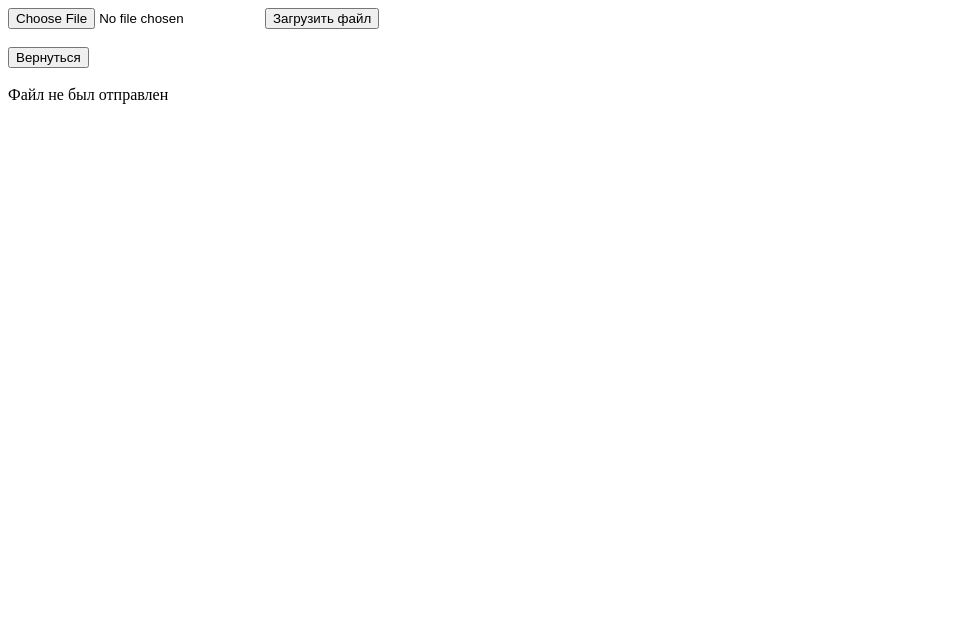
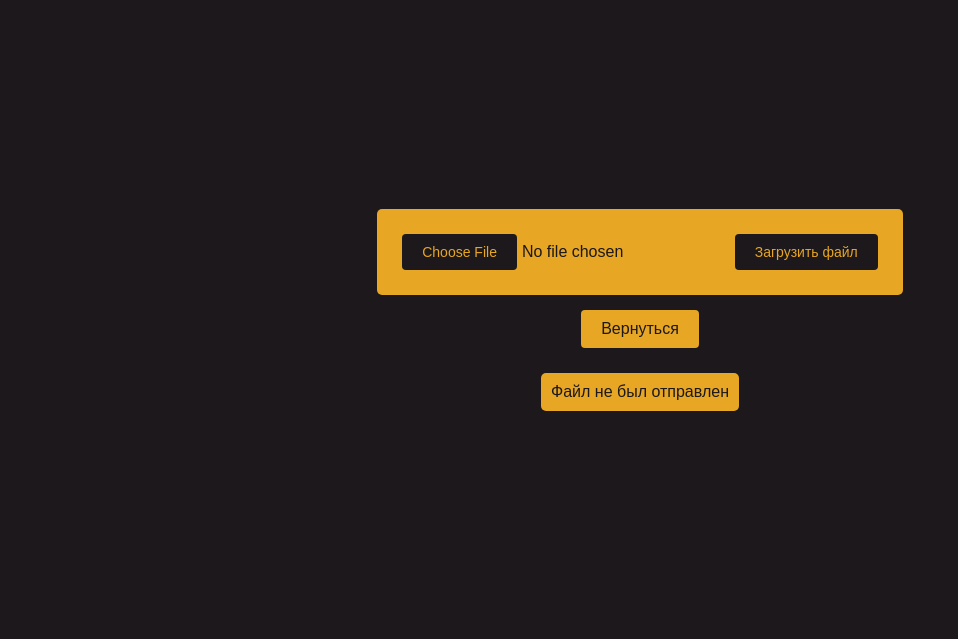
Before and after one commit to Klagvar/Internship-whatAsoft, a PHP site: page /import_export_directory/import_directory.php in a window 1280 px wide. Shown: the top 639 px of the page, without its empty margins (0-958 px from the left). Run offline with PHP 8.4, Linux system fonts and the light colour scheme.

Commit message:
Настройка стилей css

```diff
--- a/css/style.css
+++ b/css/style.css
@@ -1,60 +1,151 @@
+body {
+    background-color: #1C181C;
+    font-family: Arial, sans-serif;
+    color: #E7A624;
+}
+
+@media (min-width: 1600px) {
+  body {
+    padding: 0 20%; /* Используйте нужные значения отступов */
+  }
+}
+
+/* Экраны меньше 1600px, но шире 600px */
+@media (max-width: 1600px) {
+  body {
+    padding: 0 15%; /* Используйте другие значения отступов */
+  }
+}
+
+/*Стили для шапки*/
 .user-info {
-    display: flex;
-    justify-content: space-between;
-    align-items: center;
+  display: flex;
+  justify-content: space-between;
+  align-items: center;
+  background-color: #A13632;
+  padding: 10px;
+  border-radius: 5px;
 }
 
 .user-details {
-    margin-right: 20px;
+  display: flex;
+  align-items: center;
+}
+
+.user-details > div {
+  margin-right: 10px;
+}
+
+.user-details button {
+  padding: 9px 14px;
+  background-color: #1d1924;
+  color: white;
+  border: none;
+  border-radius: 4px;
+  font-size: 15px;
+  cursor: pointer;
+}
+
+.user-details button:hover {
+  background-color: #333;
+}
+
+.user-details p {
+  color: white;
+  margin: 0;
 }
 
 .user-greeting {
-    display: flex;
-    align-items: center;
+  display: flex;
+  justify-content: space-between;
+  align-items: center;
 }
 
 .user-greeting h3 {
-    margin: 0;
-    margin-right: 10px;
+  color: white;
+  margin: 0;
 }
 
-#my_message {
-  float: left;
-  display: none;
-  height: 0;
-  overflow: hidden;
-  background-color: #f5f5f5;
-  border: 1px solid #ccc;
-  border-radius: 5px;
-  padding: 10px;
-  font-size: 16px;
-  color: #333;
-  transition: height 0.5s ease-in-out;
-  max-width: 500px;
-  margin: 20px auto;
-  text-align: center;
+.user-greeting button {
+  padding: 9px 14px; /* Увеличение размера кнопки */
+  background-color: #f44336; /* Изменение цвета кнопки */
+  color: white;
+  border: none;
+  border-radius: 4px;
+  font-size: 15px; /* Увеличение размера шрифта кнопки */
+  cursor: pointer;
+  margin-left: 10px;
 }
 
-table {
-    border-collapse: collapse;
+.user-greeting button:hover {
+  background-color: #e53935; /* Изменение цвета кнопки при наведении */
 }
 
-.table_sort th {
-    background: #d8d8d8;
-    cursor: pointer;
+
+/* Стили для таблицы */
+#table-container {
+  text-align: center;
+  margin-top: 20px;
+  margin-bottom: 20px;
+  border-radius: 5px;
+  overflow: hidden;
+  background-color: #E7A624;
+  padding: 10px;
 }
 
-.table_sort td,
-.table_sort th {
-    width: 110px;
-    padding: 8px;
-    text-align: center;
-    border: 1px solid black;
+#table-container h3 {
+  margin-top: 10px;
+  color: #1C181C;
 }
 
-.table_sort tbody tr:nth-child(odd){
-    background: #F7F7F7;
+#table {
+  width: 100%;
+  border-collapse: collapse;
+  overflow: hidden;
+  table-layout: fixed;
 }
+
+#table th,
+#table td {
+  padding: 8px;
+  border-bottom: 1px solid #1C181C;
+  text-align: left;
+  background-color: #E7A624;
+  color: #1C181C;
+}
+
+#table td {
+    word-wrap: break-word;
+    word-break: break-all;
+}
+
+#table tbody tr:last-child td {
+  border-bottom: none;
+}
+
+#table a {
+  color: #1C181C;
+  text-decoration: none;
+}
+
+#table a:hover {
+  text-decoration: underline;
+}
+
+#table input[type="submit"] {
+  padding: 6px 10px;
+  background-color: #1C181C;
+  color: #E7A624;
+  border: none;
+  border-radius: 4px;
+  font-size: 14px;
+  cursor: pointer;
+}
+
+#table input[type="submit"]:hover {
+  background-color: #111;
+}
+
 
 th.sorted[data-order="1"],
 th.sorted[data-order="-1"] {
@@ -75,6 +166,96 @@ th.sorted[data-order="1"]::after {
     content: "▲";
 }
 
+/*Стиль формы добавление*/
+
+#adding {
+  background-color: #E7A624;
+  color: #1C181C;
+  padding: 20px;
+  border-radius: 5px;
+  width: 60%;
+  margin: 0 auto;
+}
+
+#adding h3 {
+  margin-top: 0;
+}
+
+#adding p {
+  margin-bottom: 10px;
+}
+
+#adding input[type="text"],
+#adding textarea,
+#adding input[type="number"] {
+  width: 100%;
+  padding: 5px;
+  border: none;
+  border-bottom: 1px solid #1C181C;
+  background-color: inherit;
+  color: inherit;
+  outline: none;
+  font-size: 16px;
+}
+
+#adding textarea {
+  resize: vertical;
+  max-height: 200px;
+  font-size: 16px;
+}
+
+#adding button[type="submit"] {
+  padding: 10px 20px;
+  background-color: #1C181C;
+  color: #E7A624;
+  border: none;
+  border-radius: 4px;
+  font-size: 16px;
+  cursor: pointer;
+}
+
+#adding button[type="submit"]:hover {
+  background-color: #111;
+}
+
+/*Стили для кнопок загрузки выгрузки бд*/
+.button-container {
+  display: flex;
+  justify-content: center;
+  margin-top: 20px;
+}
+
+.button-container button {
+  padding: 10px 20px;
+  background-color: #E7A624;
+  color: #1C181C;
+  border: none;
+  border-radius: 4px;
+  font-size: 16px;
+  cursor: pointer;
+  margin: 0 5px;
+}
+
+.button-container button:hover {
+  background-color: #C6921E;
+}
+
 label {
   vertical-align: top;
 }
+
+#my_message {
+  float: center;
+  display: none;
+  height: 0;
+  overflow: hidden;
+  background-color: #E7A624;
+  border-radius: 5px;
+  padding: 10px;
+  font-size: 16px;
+  color: #1C181C;
+  transition: height 0.5s ease-in-out;
+  max-width: 500px;
+  margin: 20px auto;
+  text-align: center;
+}
--- /dev/null
+++ b/css/style_import_directory.css
@@ -0,0 +1,97 @@
+body {
+  background-color: #1C181C;
+  font-family: Arial, sans-serif;
+  color: #E7A624;
+  display: flex;
+  flex-direction: column;
+  align-items: center;
+  justify-content: space-between;
+  height: 80vh;
+  margin: 0;
+}
+
+.import{
+  display: flex;
+  flex-direction: column;
+  align-items: center;
+  justify-content: center;
+  margin-top: auto;
+  margin-bottom: auto;
+}
+
+#import {
+  background-color: #E7A624;
+  color: #1C181C;
+  padding: 20px;
+  border-radius: 5px;
+}
+
+input[type="file"] {
+  font-size: 16px;
+  width: 328px;
+}
+
+
+input[type="file"]::-webkit-file-upload-button {
+  padding: 10px 20px;
+  background-color: #1C181C;
+  color: #E7A624;
+  border: none;
+  border-radius: 4px;
+  font-size: 14px;
+  cursor: pointer;
+  margin: 5px;
+}
+
+input[type="file"]::-webkit-file-upload-button:hover {
+  background-color: #111;;
+}
+
+#import button {
+  padding: 10px 20px;
+  background-color: #1C181C;
+  color: #E7A624;
+  border: none;
+  border-radius: 4px;
+  font-size: 14px;
+  cursor: pointer;
+  margin: 5px;
+}
+
+#import button:hover {
+  background-color: #111;;
+}
+
+/*Стили для кнопок загрузки выгрузки бд*/
+.button-container {
+  margin-top: 10px;
+  display: flex;
+  justify-content: center;
+}
+
+.button-container button {
+  padding: 10px 20px;
+  background-color: #E7A624;
+  color: #1C181C;
+  border: none;
+  border-radius: 4px;
+  font-size: 16px;
+  cursor: pointer;
+  margin: 5px;
+}
+
+.button-container button:hover {
+  background-color: #C6921E;
+}
+
+#my_message {
+  background-color: #E7A624;
+  border-radius: 5px;
+  padding: 10px;
+  font-size: 16px;
+  color: #1C181C;
+  transition: height 0.5s ease-in-out;
+  /*max-width: 500px;*/
+  margin: 20px auto;
+  text-align: center;
+}
--- a/import_export_directory/import_directory.php
+++ b/import_export_directory/import_directory.php
@@ -1,19 +1,21 @@
 <!DOCTYPE html>
 <html>
     <head>
-        <link rel="stylesheet" href="css/style.css">
+        <link rel="stylesheet" href="../css/style_import_directory.css">
         <meta charset="utf-8">
         <title>Загрузка бд</title>
     </head>
     <body>
-        <form action="../import_export_directory/import_directory.php" method="post" enctype="multipart/form-data">
-            <input type="file" name="file">
-            <input type="submit" value="Загрузить файл">
-        </form>
-        <br>
-        <button onclick="location.href='../index.php'">Вернуться</button>
-        <br><br>
-    </body>
+        <div class="import">
+            <form id="import" action="../import_export_directory/import_directory.php" method="post" enctype="multipart/form-data">
+                <input type="file" name="file">
+                <button type="submit" value="Загрузить файл">Загрузить файл</button>
+            </form>
+            <div class="button-container">
+                <button onclick="location.href='../index.php'">Вернуться</button>
+            </div>
+            <div id="my_message">
+
     <?php
     $host = "localhost";
     $user = "u0860712_sand3";
@@ -143,4 +145,7 @@
         return true; // Все проверки пройдены, данные допустимы
     }
     ?>
+            </div>
+        </div>
+    </body>
 </html>
--- a/reg/reg.php
+++ b/reg/reg.php
@@ -8,8 +8,9 @@
 		<script defer src="../js/ajax.js"></script>
 	</head>
 	<body>
-		<h2>Регистрация</h2>
+		<div class = 'reg'>
 			<form id="reg">
+				<h3>Регистрация</h3>
 				<label for="surname">Surame:</label>
 	            <input id="surname" type="text" name="f[surname]" required />
 
@@ -30,5 +31,6 @@
 	        </form>
 
 	        <div id="my_message"></div>
+	    </div>
 	</body>
 </html>
```
Also changed, not shown: auth/auth.php (+5 -4 lines), css/style_auth.css (+50 -33 lines), directory/update_directory.php (+14 -7 lines), index.php (+17 -8 lines), user/update_user.php (+9 -5 lines). Lines whose indentation alone changed are shown as unchanged.
